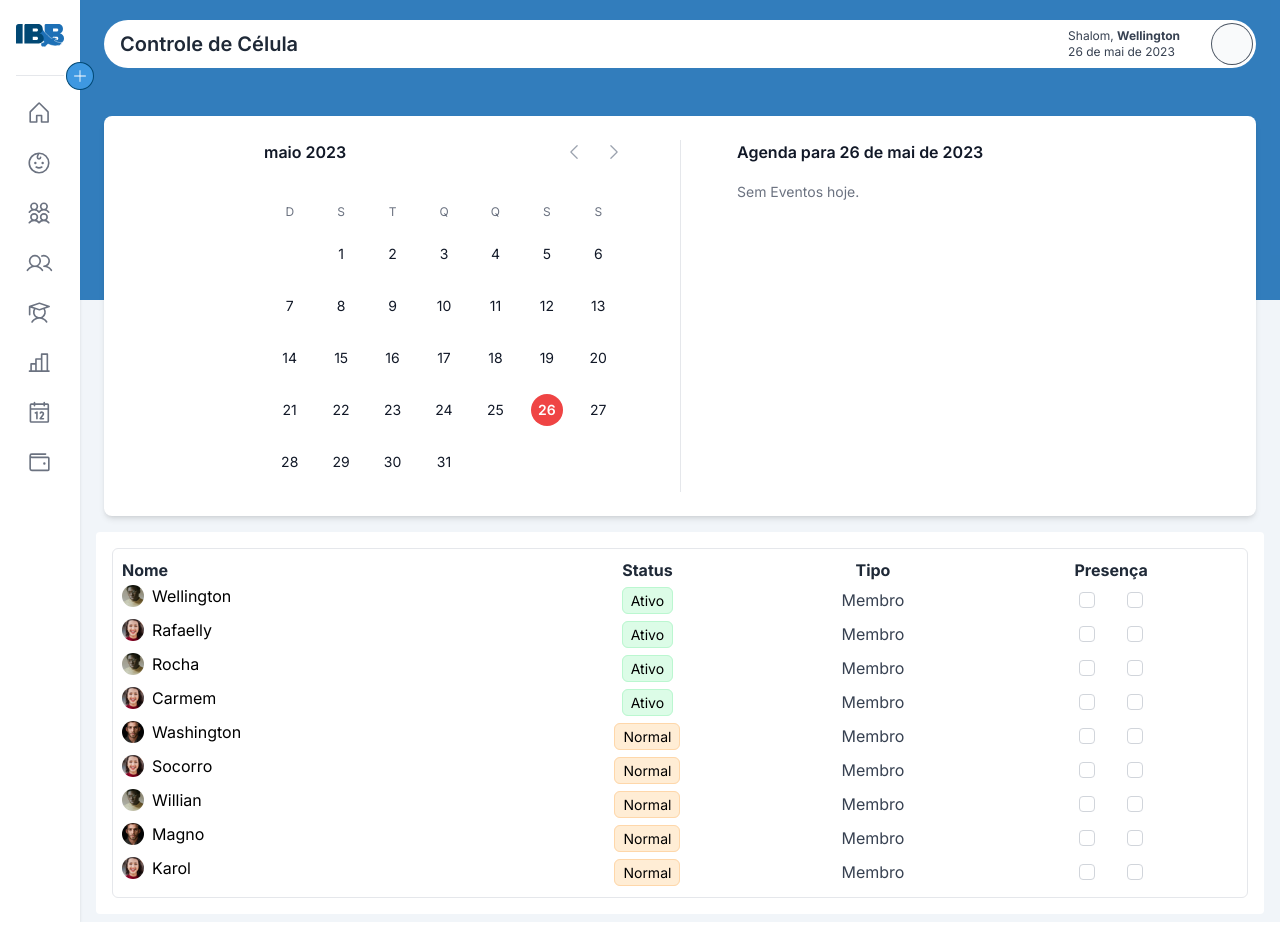
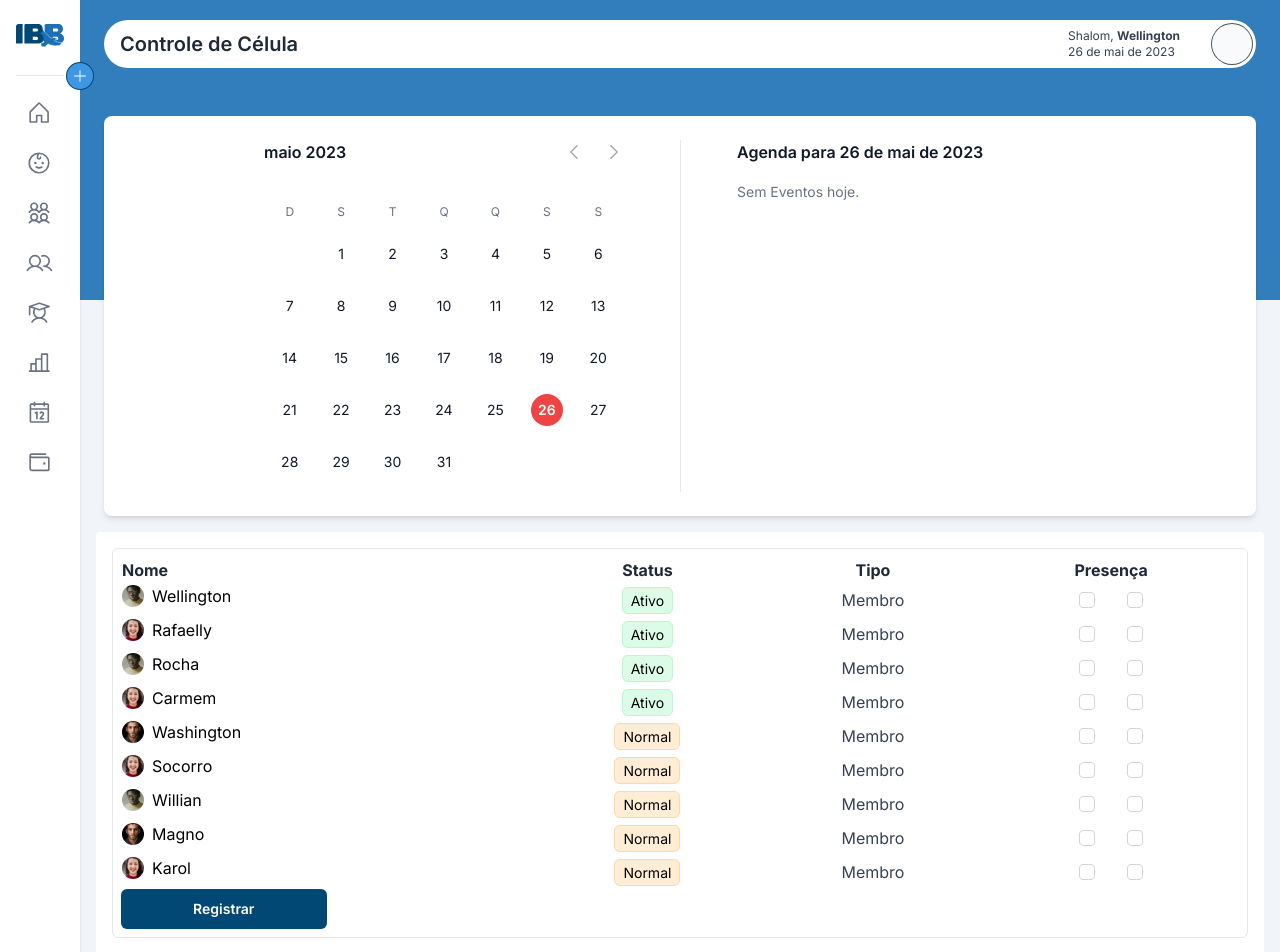
Before and after one commit to WellingtonNadson1/web, a Next.js app: page /celulas/controle-celula in a window 1280 px wide. Shown: the top 952 px of the page. Before the commit the page ends 922 px from the top, so only its background shows below. Built offline with nearby package versions, Linux system fonts and the light colour scheme.

Commit message:
Add button

```diff
--- a/src/app/(authenticed)/celulas/controle-celula/page.jsx
+++ b/src/app/(authenticed)/celulas/controle-celula/page.jsx
@@ -136,6 +136,17 @@ export default function ControleCelula() {
                     </td>
                   </tr>
                 ))}
+                <div className="w-full">
+                  <div className="w-1/2">
+                    <button
+                      className='type="submit"
+                    className="flex w-full justify-center rounded-md bg-[#014874] px-3 py-1.5 text-sm font-semibold leading-7 text-white shadow-sm duration-100 hover:bg-[#1D70B6] focus-visible:outline focus-visible:outline-2 focus-visible:outline-offset-2 focus-visible:outline-[#014874]'
+                      type="submit"
+                    >
+                      Registrar
+                    </button>
+                  </div>
+                </div>
               </tbody>
             </table>
           </div>
--- a/src/app/(authenticed)/celulas/page.jsx
+++ b/src/app/(authenticed)/celulas/page.jsx
@@ -85,7 +85,7 @@ export default function Celulas() {
                       <td>
                         <a
                           className="block rounded-md bg-green-500 p-2 text-center text-sm font-semibold leading-3 text-white hover:bg-green-600"
-                          href="/celula/controle-celula"
+                          href="/celulas/controle-celula"
                         >
                           Lançar
                         </a>
```
